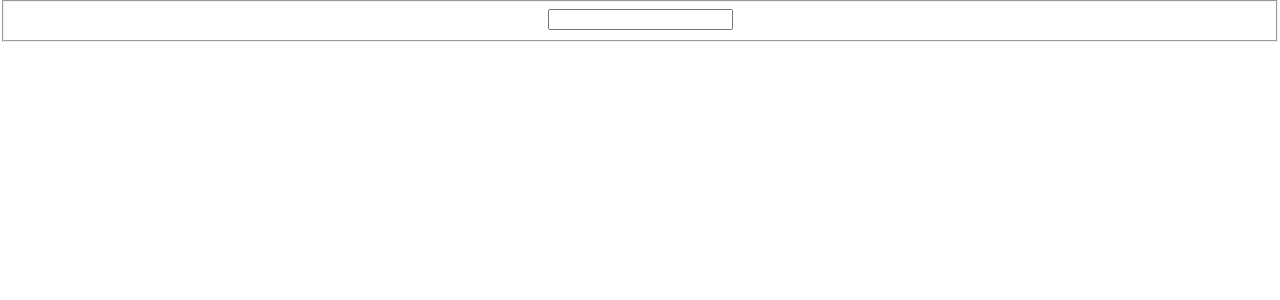
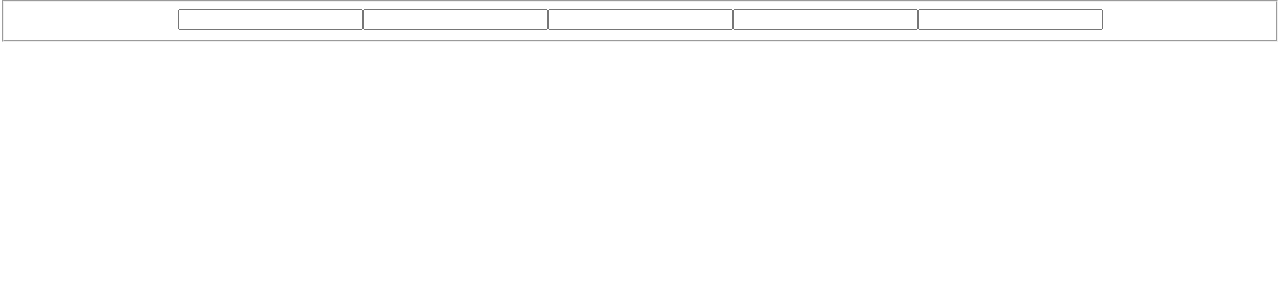
Before and after one commit to julianoboese/trybe-exercicios, a React (Create React App) app in the folder front-end/bloco-11-componentes-com-estado-eventos-e-formularios-com-react/dia-02-formularios-no-react/my-form-2.0/: page / in a window 1280 px wide. Shown: the top 300 px of the page. Built offline with nearby package versions, Linux system fonts and the light colour scheme.

Commit message:
Inicia criação do form

```diff
--- a/front-end/bloco-11-componentes-com-estado-eventos-e-formularios-com-react/dia-02-formularios-no-react/my-form-2.0/src/App.jsx
+++ b/front-end/bloco-11-componentes-com-estado-eventos-e-formularios-com-react/dia-02-formularios-no-react/my-form-2.0/src/App.js
@@ -2,12 +2,23 @@ import React from 'react';
 import './App.css';
 
 class App extends React.Component {
+  state = {
+    name: '',
+    email: '',
+    cpf: '',
+    address: '',
+  };
+
   render() {
     return (
       <div className="App">
         <form>
           <fieldset>
             <input type="text" maxLength="40" style={{ textTransform: 'uppercase' }} required />
+            <input type="text" maxLength="50" required />
+            <input type="text" maxLength="11" required />
+            <input type="text" maxLength="200" onChange required />
+            <input type="text" maxLength="28" onBlur required />
           </fieldset>
         </form>
       </div>
```
Also changed, not shown: front-end/bloco-11-componentes-com-estado-eventos-e-formularios-com-react/dia-02-formularios-no-react/my-form-2.0/src/components/Input.js (added, +18 -0 lines), front-end/bloco-11-componentes-com-estado-eventos-e-formularios-com-react/dia-02-formularios-no-react/my-form-2.0/.eslintrc.json.
